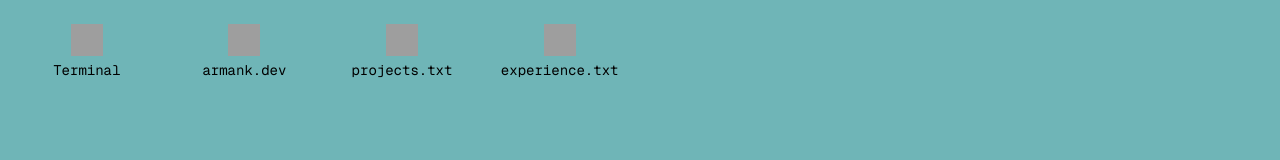
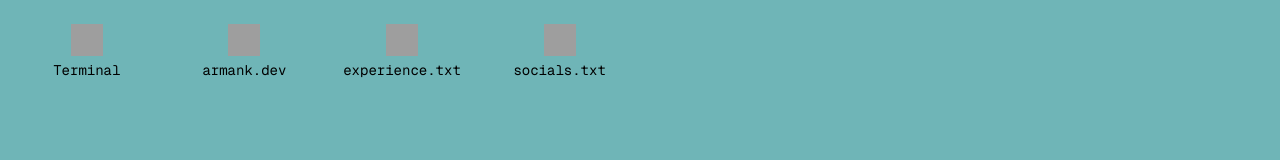
Before and after one commit to sangwaboi/sangwaboi.github.io, a Next.js app: page /gui in a window 1280 px wide. Shown: the top 160 px of the page. Built offline with nearby package versions, Linux system fonts and the light colour scheme; grey boxes are pictures that could not be loaded.

Commit message:
Filled in experience.txt on /gui

```diff
--- a/src/app/gui/mini-desktop.tsx
+++ b/src/app/gui/mini-desktop.tsx
@@ -42,8 +42,10 @@ const MiniDesktop = () => {
     Terminal: "under construction... 🚧",
     "armank.dev":
       "hi! my name is arman, i'm studying computer science and mathematics at the university of florida.\n\ni like full-stack web dev and typescript.\n\nfeel free to reach out to me!",
-    "projects.txt": "under construction... 🚧",
-    "experience.txt": "under construction... 🚧",
+    "experience.txt":
+      "apten (s24):\n - software engineer intern (may 2024 - july 2024)\n - Next.js, LangChain, AWS CDK\n\nstudydojo (f24):\n - software engineer (october 2023 - march 2024)\n - Next.js, PostgreSQL, NoSQL\n\nsolace health:\n - software engineer intern (july 2023 - october 2023)\n - Next.js, NestJS, PostgreSQL, Redis",
+    "socials.txt":
+      "twitter: ksw_arman\ngithub: armans-code\nlinkedin: armankumaraswamy",
   };
 
   const handleFileClick = (fileName: string, e: React.MouseEvent) => {
@@ -78,7 +80,7 @@ const MiniDesktop = () => {
         }));
         setWindowSizes((prev) => ({
           ...prev,
-          [newWindow.id]: { width: 350, height: 250 },
+          [newWindow.id]: { width: 500, height: 300 },
         }));
         setActiveWindow(newWindow.id);
       }
```
